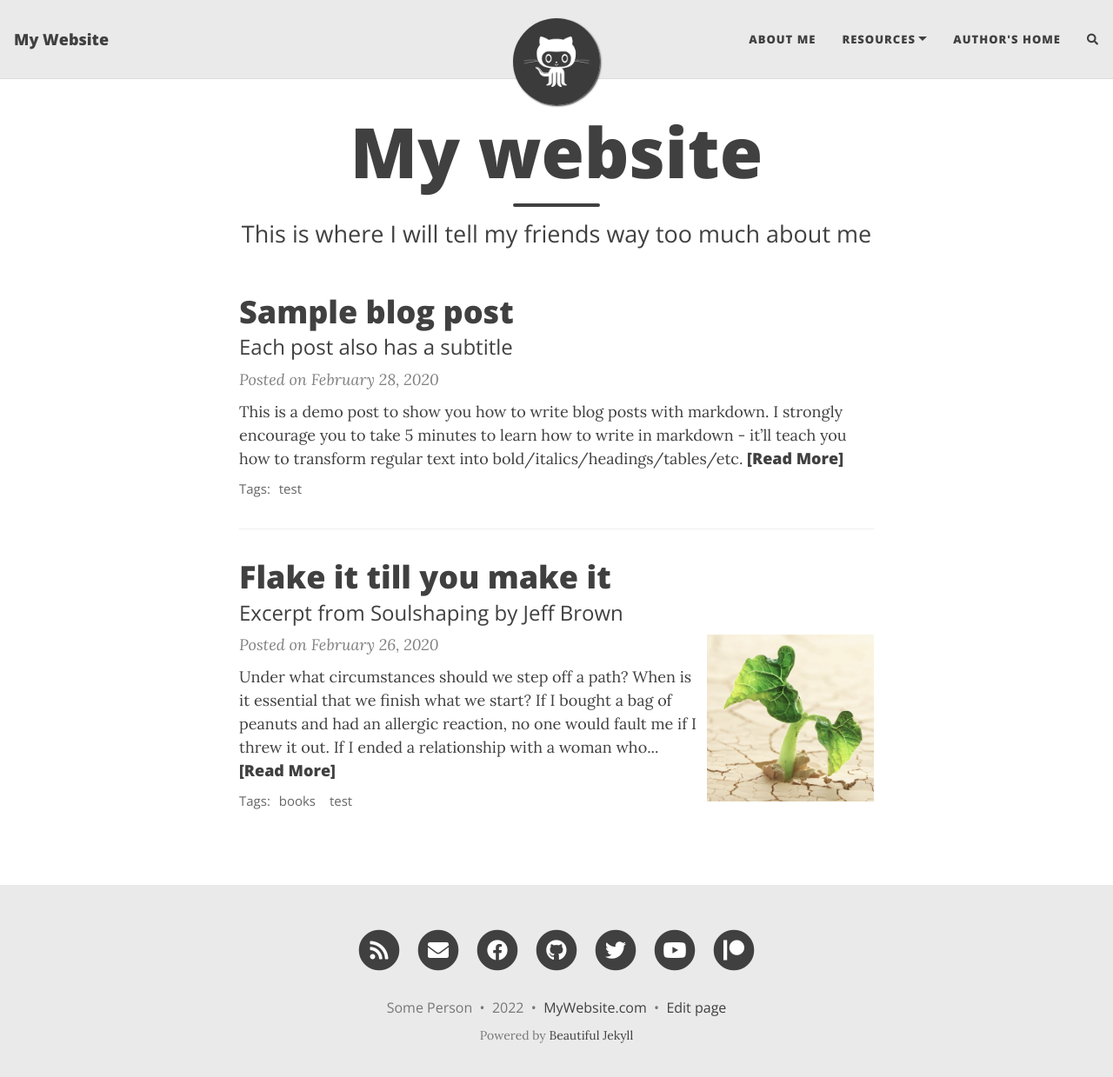
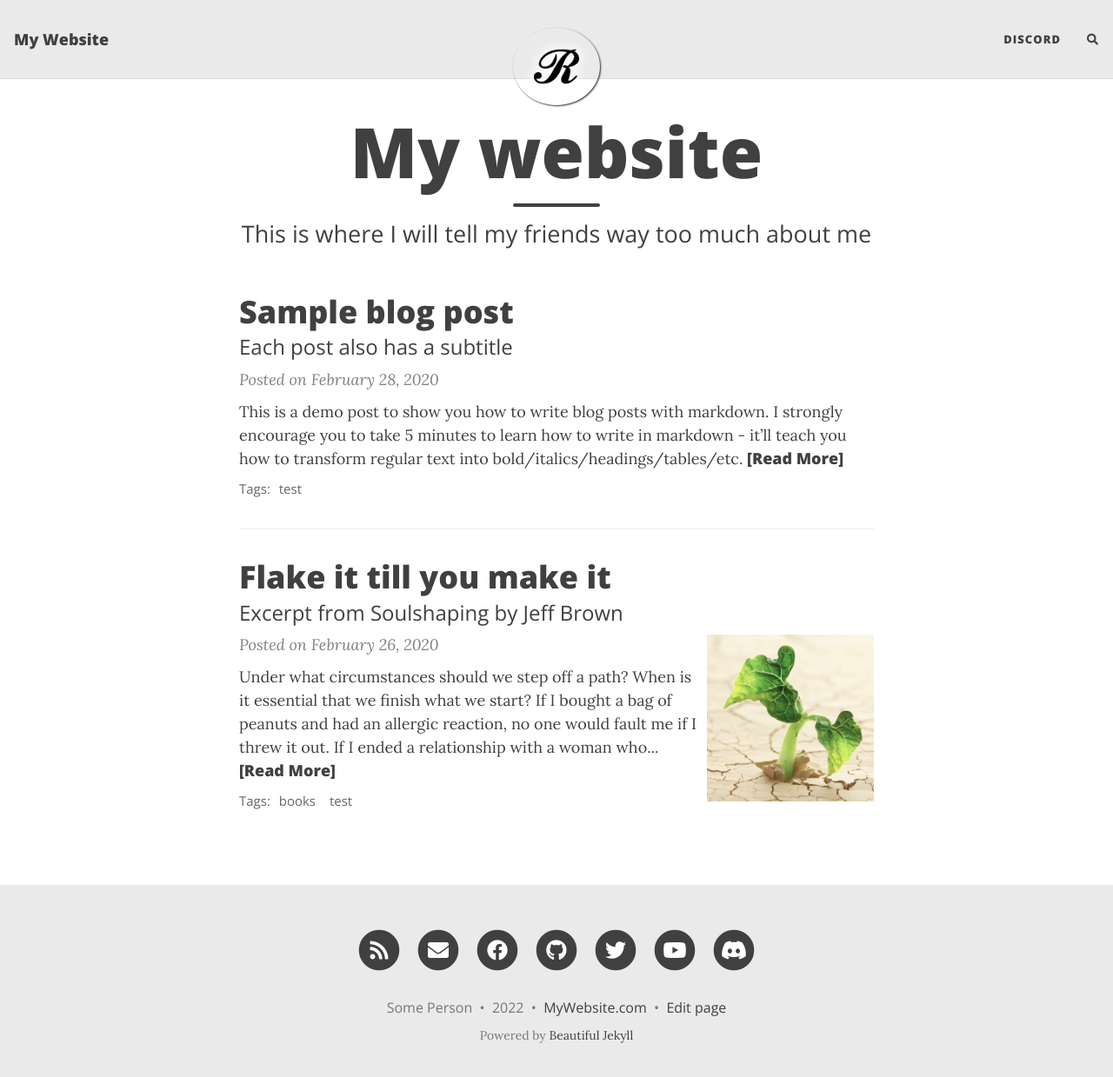
Before and after one commit to geuntae021/allrule, a Jekyll site: the page built from index.html, in a window 1280 px wide and 1252 px high. Shown: the top 1239 px of the window at 87% size. Built offline with Jekyll 4.4.1, drawn with Linux system fonts in a browser that asks for light colours; nearby versions of some CDN libraries; the list of posts is cut into pages by our own code; comment, search, counter and statistics services are not loaded.

Commit message:
config 수정 및 로고 업로드

```diff
--- a/_config.yml
+++ b/_config.yml
@@ -20,11 +20,12 @@ author: Some Person
 ###############################################
 
 navbar-links:
-  About Me: "aboutme"
-  Resources:
-    - Beautiful Jekyll: "https://beautifuljekyll.com"
-    - Learn markdown: "https://www.markdowntutorial.com/"
-  Author's home: "https://deanattali.com"
+  # About Me: "aboutme"
+  # Resources:
+  #   - Beautiful Jekyll: "https://beautifuljekyll.com"
+  #   - Learn markdown: "https://www.markdowntutorial.com/"
+  # Author's home: "https://deanattali.com"
+  Discord : "https://geuntae.kr/discord"
 
 ################
 # --- Logo --- #
@@ -32,7 +33,7 @@ navbar-links:
 
 # Image to show in the navigation bar - works best with a square image
 # Remove this parameter if you don't want an image in the navbar
-avatar: "/assets/img/avatar-icon.png"
+avatar: "/assets/img/cooltext417570860824677.png"
 
 # By default, the image is cut into a circle. You can disable this behaviour by setting 'round-avatar: false'
 round-avatar: true
@@ -49,13 +50,12 @@ round-avatar: true
 # Select the social network links that you want to show in the footer.
 # Uncomment the links you want to show and add your information to each one.
 social-network-links:
-  email: "someone@example.com"
+  email: "me@geuntae.kr"
   rss: true  # remove this line if you don't want to show an RSS link at the bottom
-  facebook: deanattali
-  github: daattali
-  twitter: daattali
-  patreon: DeanAttali
-  youtube: c/daattali
+  facebook: https://geuntae.kr/facebook
+  github: https://github.com/geuntae021
+  twitter: https://twitter.com/@geuntae446
+  youtube: channel/UCnKetXg7UoZ-Gua0O2gHTbQ
 #  medium: yourname
 #  reddit: yourname
 #  linkedin: daattali
@@ -73,7 +73,7 @@ social-network-links:
 #  mastodon: instance.url/@username
 #  ORCID: your ORCID ID
 #  google-scholar: your google scholar
-#  discord: invite/invite_code or users/userid
+  discord: discord.gg/JkpvNuYQwh
 #  kaggle: yourname
 #  hackerrank: yourname
 
```
Also changed, not shown: assets/img/cooltext417570860824677.png (added).
